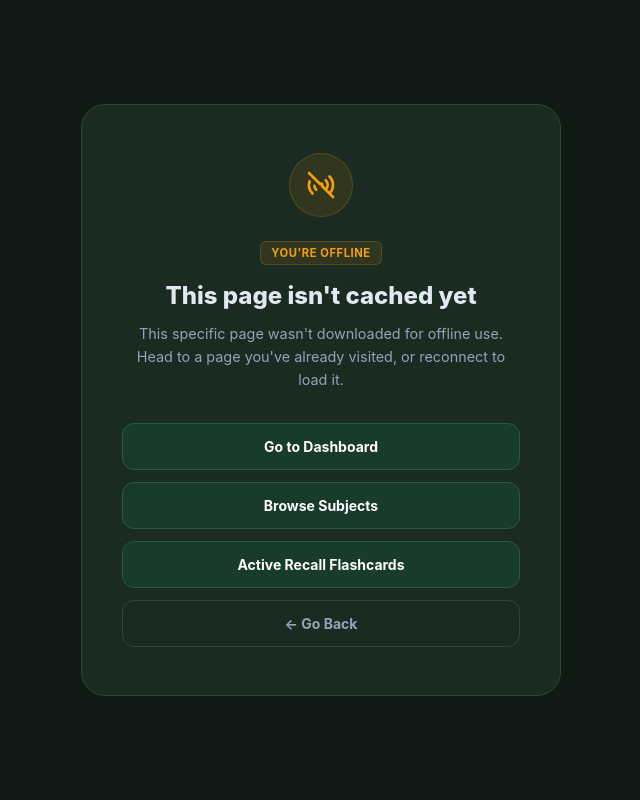
After one commit to SgtSlaughter1/ai_learn, a Laravel app: page /offline.html in a window 1280 px wide. The commit adds this page. Shown: the whole page, without its empty margins (319-959 px from the left). Run offline with Laravel 12, Linux system fonts and the light colour scheme; parts of the project's set-up code (start-up, migrations or seed data) failed here and were passed over.

Commit message:
feat: implement offline synchronization for learner progress and gamification data with custom offline fallback page

```diff
--- /dev/null
+++ b/public/offline.html
@@ -0,0 +1,96 @@
+<!DOCTYPE html>
+<html lang="en">
+<head>
+    <meta charset="utf-8">
+    <meta name="viewport" content="width=device-width, initial-scale=1">
+    <meta name="theme-color" content="#183B2B">
+    <title>Offline — Antigravity AI</title>
+    <style>
+        *, *::before, *::after { box-sizing: border-box; margin: 0; padding: 0; }
+        body {
+            font-family: -apple-system, BlinkMacSystemFont, 'Segoe UI', Roboto, sans-serif;
+            background: #0f1a14;
+            color: #e2e8f0;
+            min-height: 100vh;
+            display: flex;
+            align-items: center;
+            justify-content: center;
+            padding: 24px;
+        }
+        .card {
+            background: #1a2b22;
+            border: 1px solid #2d4a38;
+            border-radius: 24px;
+            padding: 48px 40px;
+            max-width: 480px;
+            width: 100%;
+            text-align: center;
+        }
+        .icon {
+            width: 64px; height: 64px;
+            background: rgba(245, 158, 11, 0.1);
+            border: 1px solid rgba(245, 158, 11, 0.2);
+            border-radius: 50%;
+            margin: 0 auto 24px;
+            display: flex; align-items: center; justify-content: center;
+        }
+        svg { width: 32px; height: 32px; color: #f59e0b; stroke: #f59e0b; fill: none; }
+        h1 { font-size: 1.5rem; font-weight: 800; margin-bottom: 12px; }
+        p  { color: #94a3b8; font-size: 0.9rem; line-height: 1.6; margin-bottom: 32px; }
+        .links { display: flex; flex-direction: column; gap: 12px; }
+        a {
+            display: block; padding: 14px 24px;
+            background: #183B2B; color: #fff;
+            border-radius: 12px; text-decoration: none;
+            font-weight: 700; font-size: 0.875rem;
+            border: 1px solid #2d5940;
+            transition: opacity .2s;
+        }
+        a:hover { opacity: .85; }
+        a.secondary {
+            background: transparent; color: #94a3b8;
+            border: 1px solid #2d4a38;
+        }
+        .badge {
+            display: inline-block;
+            padding: 4px 10px;
+            background: rgba(245,158,11,.1);
+            color: #f59e0b;
+            border: 1px solid rgba(245,158,11,.2);
+            border-radius: 6px;
+            font-size: .7rem;
+            font-weight: 700;
+            letter-spacing: .05em;
+            text-transform: uppercase;
+            margin-bottom: 16px;
+        }
+    </style>
+</head>
+<body>
+    <div class="card">
+        <div class="icon">
+            <svg viewBox="0 0 24 24" stroke-width="2" stroke-linecap="round" stroke-linejoin="round">
+                <path d="M18.364 5.636a9 9 0 010 12.728m0 0l-2.829-2.829m2.829 2.829L21 21M15.536 8.464a5 5 0 010 7.072m0 0l-2.829-2.829m-4.243 2.829a4.978 4.978 0 01-1.414-2.83m-1.414 5.658a9 9 0 01-2.167-9.238m7.824 2.167a1 1 0 111.414 1.414m-1.414-1.414L3 3"/>
+            </svg>
+        </div>
+        <div class="badge">You're Offline</div>
+        <h1>This page isn't cached yet</h1>
+        <p>
+            This specific page wasn't downloaded for offline use.
+            Head to a page you've already visited, or reconnect to load it.
+        </p>
+        <div class="links">
+            <a href="/dashboard">Go to Dashboard</a>
+            <a href="/subjects">Browse Subjects</a>
+            <a href="/flashcards">Active Recall Flashcards</a>
+            <a href="javascript:history.back()" class="secondary">← Go Back</a>
+        </div>
+    </div>
+    <script>
+        // Auto-redirect to dashboard when connection is restored
+        window.addEventListener('online', () => {
+            window.location.reload();
+        });
+    </script>
+</body>
+</html>
--- a/resources/js/app.tsx
+++ b/resources/js/app.tsx
@@ -3,6 +3,7 @@ import '../css/app.css';
 import { createInertiaApp, router } from '@inertiajs/react';
 import { resolvePageComponent } from 'laravel-vite-plugin/inertia-helpers';
 import { createRoot } from 'react-dom/client';
+import { startAutoSync } from './services/SyncService';
 
 const appName = import.meta.env.VITE_APP_NAME || 'Offline AI Learning Platform';
 
@@ -65,6 +66,10 @@ createInertiaApp({
     setup({ el, App, props }) {
         const root = createRoot(el);
         root.render(<App {...props} />);
+
+        // Boot background auto-sync: syncs offline data every 30s when online,
+        // and immediately when connectivity is restored.
+        startAutoSync(30000);
     },
     progress: {
         color: '#183B2B',
--- a/routes/web.php
+++ b/routes/web.php
@@ -8,6 +8,7 @@ use App\Http\Controllers\Web\AdaptiveQuizController;
 use App\Http\Controllers\Web\AIWebController;
 use App\Http\Controllers\Web\FlashcardController;
 use App\Http\Controllers\Web\GamificationController;
+use App\Http\Controllers\Web\SyncController;
 use App\Http\Controllers\Web\TeacherDashboardController;
 use App\Http\Controllers\Web\AdminDashboardController;
 use Illuminate\Support\Facades\Route;
@@ -48,6 +49,7 @@ Route::middleware('auth')->group(function () {
         Route::get('/subjects/{subject}', [SubjectWebController::class, 'getSubjectDetails']);
         Route::get('/quizzes/{quiz}', [QuizWebController::class, 'getQuizData']);
         Route::get('/quizzes/attempts/{attempt}', [QuizWebController::class, 'getAttemptData']);
+        Route::post('/quizzes/attempts/{attemptId}/sync', [QuizWebController::class, 'syncAttempt']);
 
         // Adaptive Quiz Engine
         Route::post('/quizzes/{quiz}/adaptive/start', [AdaptiveQuizController::class, 'start']);
@@ -64,6 +66,10 @@ Route::middleware('auth')->group(function () {
         // Gamification & XP System
         Route::get('/gamification/profile', [GamificationController::class, 'profile']);
         Route::get('/gamification/leaderboard', [GamificationController::class, 'leaderboard']);
+
+        // Offline Sync Endpoints (called by SyncService.ts when coming back online)
+        Route::post('/progress/sync', [SyncController::class, 'syncProgress']);
+        Route::post('/gamification/sync', [SyncController::class, 'syncGamification']);
 
         // Teacher Dashboard & Class Management
         Route::get('/teacher/classes/{classId}/learners', [TeacherDashboardController::class, 'getClassLearners']);
```
Also changed, not shown: app/Http/Controllers/Web/QuizWebController.php (+130 -3 lines), app/Http/Controllers/Web/SyncController.php (added, +103 -0 lines), resources/js/services/SyncService.ts (+6 -2 lines), resources/views/app.blade.php (+19 -3 lines), vite.config.ts (+13 -1 lines), 1 other file.
